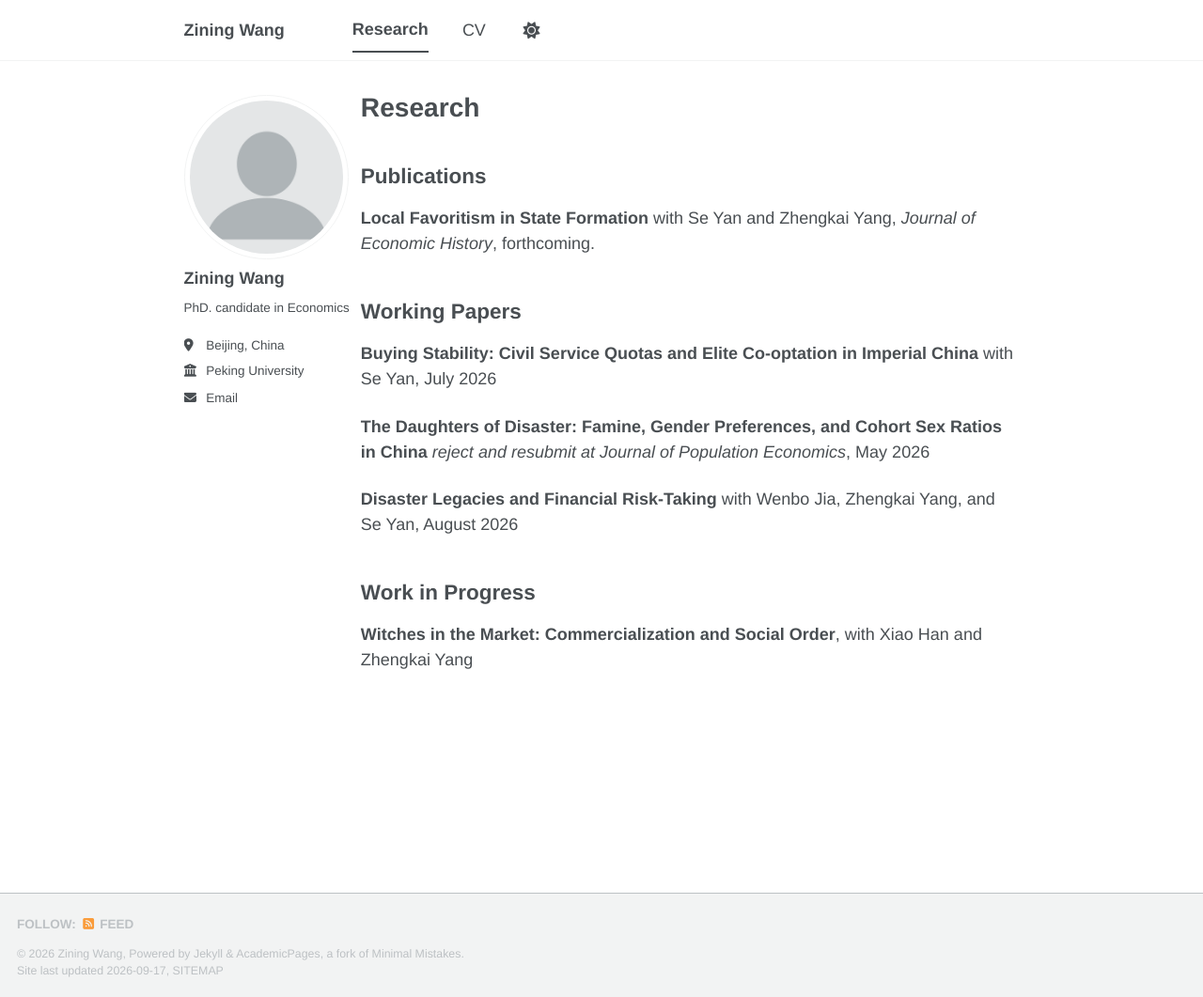
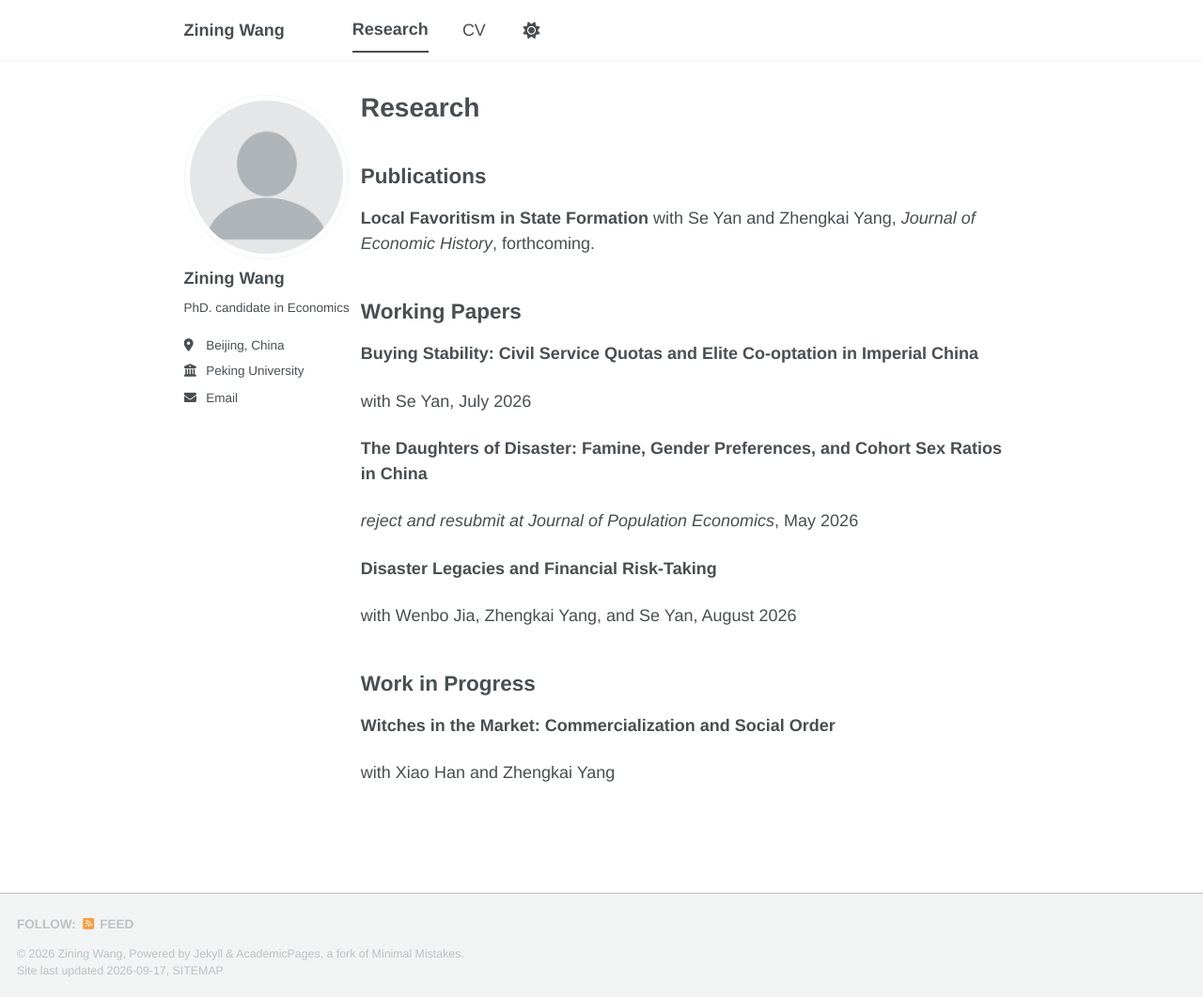
Before and after one commit to ziningwang-econ/ziningwang-econ.github.io, a Jekyll site: the page built from _pages/research.md, in a window 1280 px wide and 1061 px high. Shown: the whole window at 94% size. Built offline with Jekyll 4.4.1, drawn with Linux system fonts in a browser that asks for light colours; a style sheet for code colours, icons or effects is not loaded.

```diff
--- a/_pages/research.md
+++ b/_pages/research.md
@@ -13,14 +13,19 @@ with Se Yan and Zhengkai Yang, *Journal of Economic History*, forthcoming.
 ## Working Papers
 
 **Buying Stability: Civil Service Quotas and Elite Co-optation in Imperial China**
+
 with Se Yan, July 2026
 
 **The Daughters of Disaster: Famine, Gender Preferences, and Cohort Sex Ratios in China**
+
 *reject and resubmit at Journal of Population Economics*, May 2026
 
 **Disaster Legacies and Financial Risk-Taking**
+
 with Wenbo Jia, Zhengkai Yang, and Se Yan, August 2026
 
 ## Work in Progress
 
-**Witches in the Market: Commercialization and Social Order**, with Xiao Han and Zhengkai Yang
+**Witches in the Market: Commercialization and Social Order**
+
+with Xiao Han and Zhengkai Yang
```
